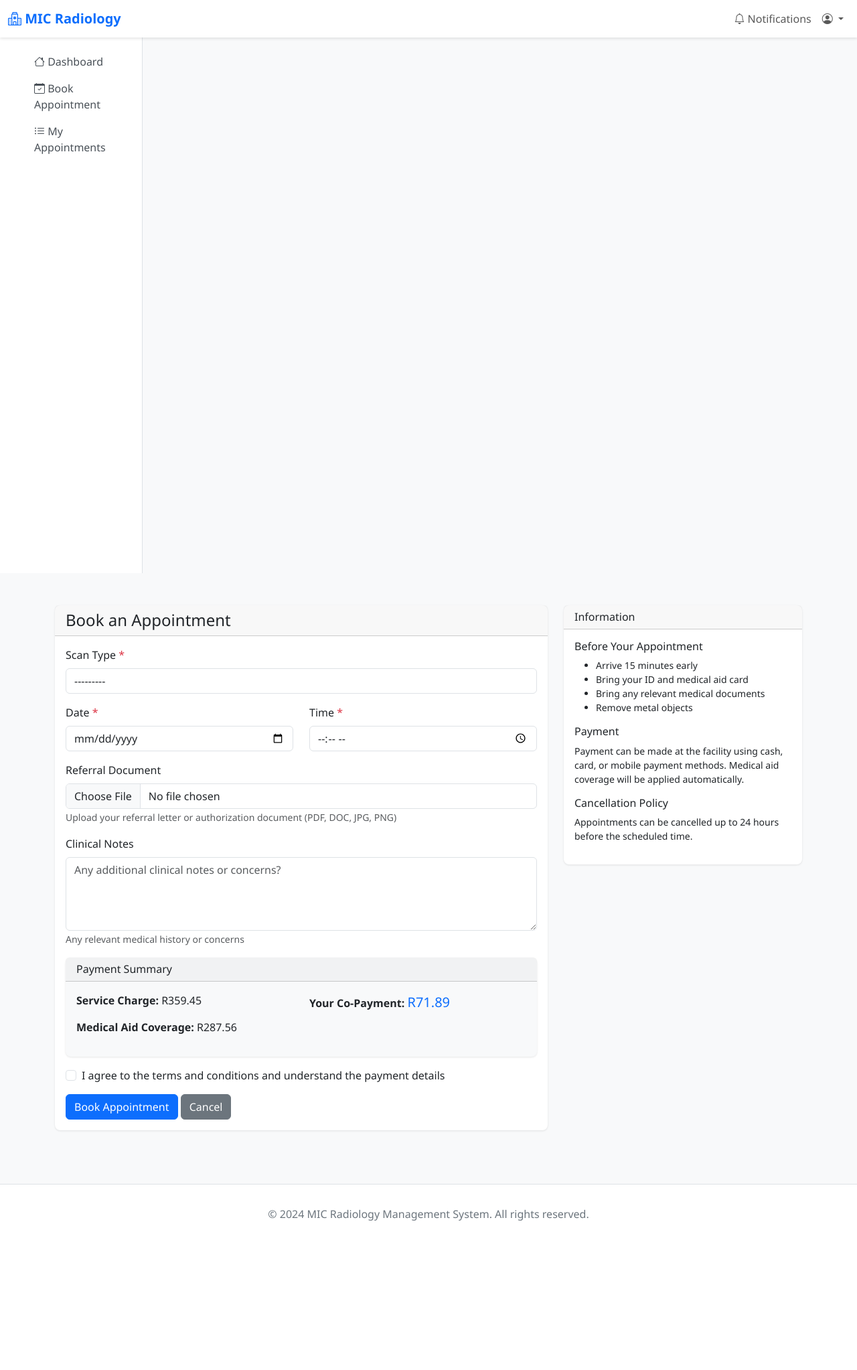
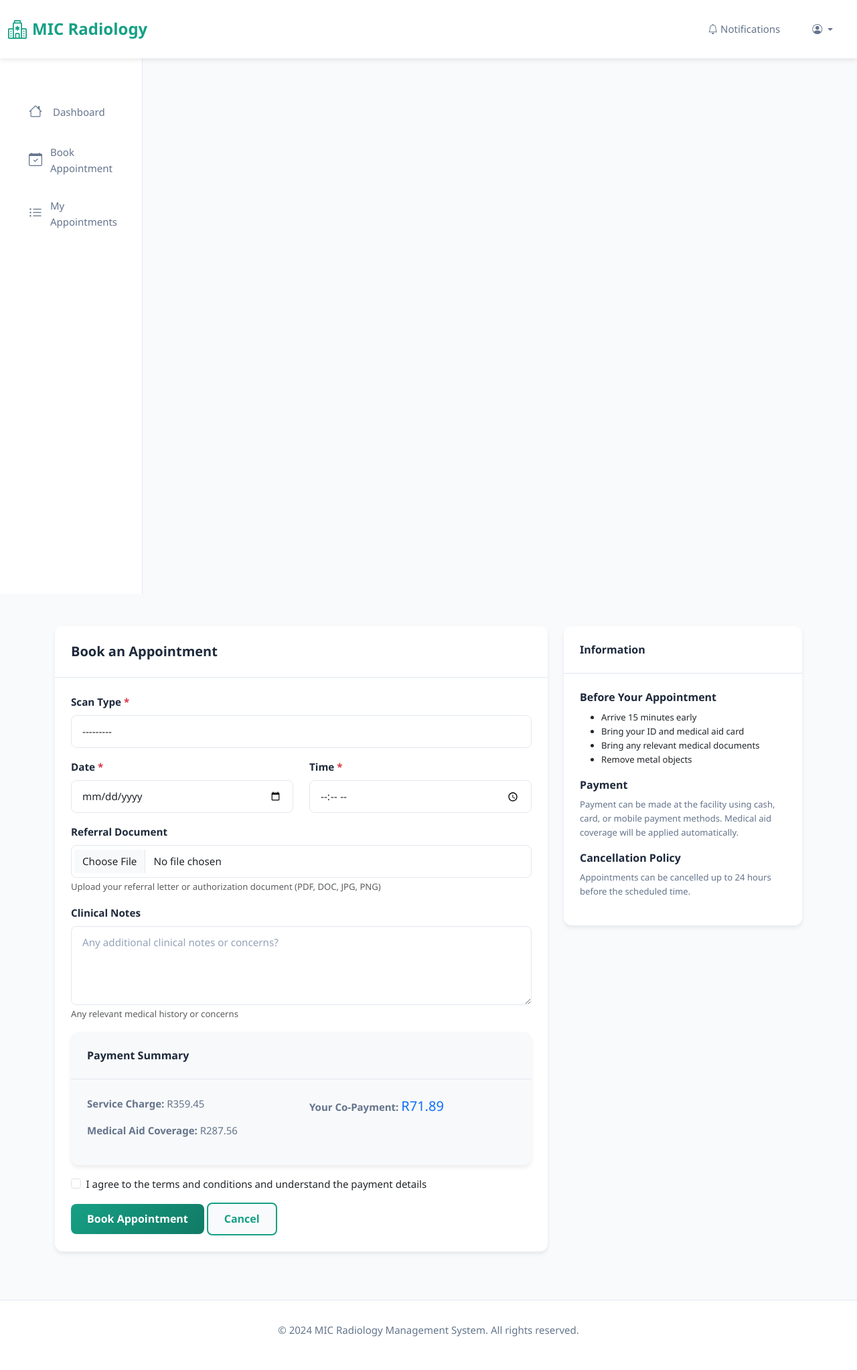
Before and after one commit to Tahsinga/Radiography-hit400-project, a Django app: page /appointments/book/ in a window 1280 px wide. Shown: the whole page at 67% size. Before the commit the page ends 1823 px from the top, so only its background shows below. Run offline with Django 4.2, Linux system fonts and the light colour scheme; a user stored in the database is signed in; data that the repository does not hold is empty.

Commit message:
Add professional CoachPro-inspired theme with consistent styling, colors, and typography

```diff
--- /dev/null
+++ b/static/css/theme.css
@@ -0,0 +1,550 @@
+/* ============================================
+   MIC RADIOLOGY - PROFESSIONAL THEME
+   Inspired by CoachPro Dashboard
+   ============================================ */
+
+:root {
+    /* Primary Colors - Teal & Purple Gradient */
+    --primary-teal: #16a085;
+    --primary-dark-teal: #117a65;
+    --secondary-purple: #8b5cf6;
+    --accent-orange: #f59e0b;
+    --accent-pink: #ec4899;
+    --accent-blue: #3b82f6;
+
+    /* Neutral Colors */
+    --bg-light: #f8fafc;
+    --bg-white: #ffffff;
+    --text-dark: #1e293b;
+    --text-gray: #64748b;
+    --text-light: #94a3b8;
+    --border-color: #e2e8f0;
+    --shadow-sm: 0 1px 2px rgba(0, 0, 0, 0.05);
+    --shadow-md: 0 4px 6px rgba(0, 0, 0, 0.07);
+    --shadow-lg: 0 10px 15px rgba(0, 0, 0, 0.1);
+
+    /* Font Stack */
+    --font-primary: 'Segoe UI', 'Roboto', 'Helvetica Neue', sans-serif;
+    --font-mono: 'Monaco', 'Courier New', monospace;
+}
+
+/* ============================================
+   GLOBAL STYLES
+   ============================================ */
+
+* {
+    margin: 0;
+    padding: 0;
+    box-sizing: border-box;
+}
+
+html {
+    scroll-behavior: smooth;
+}
+
+body {
+    font-family: var(--font-primary);
+    background-color: var(--bg-light);
+    color: var(--text-dark);
+    line-height: 1.6;
+    font-size: 15px;
+}
+
+h1, h2, h3, h4, h5, h6 {
+    font-family: var(--font-primary);
+    font-weight: 600;
+    line-height: 1.4;
+    color: var(--text-dark);
+}
+
+h1 { font-size: 2rem; }
+h2 { font-size: 1.75rem; }
+h3 { font-size: 1.5rem; }
+h4 { font-size: 1.25rem; }
+h5 { font-size: 1.1rem; }
+h6 { font-size: 1rem; }
+
+p {
+    color: var(--text-gray);
+    margin-bottom: 1rem;
+}
+
+a {
+    color: var(--primary-teal);
+    text-decoration: none;
+    transition: color 0.3s ease;
+}
+
+a:hover {
+    color: var(--primary-dark-teal);
+}
+
+/* ============================================
+   NAVBAR
+   ============================================ */
+
+.navbar {
+    background-color: var(--bg-white);
+    box-shadow: var(--shadow-md);
+    padding: 1rem 0;
+    position: sticky;
+    top: 0;
+    z-index: 1000;
+}
+
+.navbar-brand {
+    font-size: 1.5rem;
+    font-weight: 700;
+    color: var(--primary-teal) !important;
+    display: flex;
+    align-items: center;
+    gap: 0.5rem;
+}
+
+.navbar-brand i {
+    font-size: 1.75rem;
+}
+
+.navbar-nav .nav-link {
+    color: var(--text-gray) !important;
+    font-weight: 500;
+    margin: 0 0.5rem;
+    padding: 0.5rem 1rem !important;
+    border-radius: 0.5rem;
+    transition: all 0.3s ease;
+}
+
+.navbar-nav .nav-link:hover,
+.navbar-nav .nav-link.active {
+    background-color: rgba(22, 160, 133, 0.1);
+    color: var(--primary-teal) !important;
+}
+
+/* ============================================
+   SIDEBAR
+   ============================================ */
+
+.sidebar {
+    background-color: var(--bg-white);
+    border-right: 1px solid var(--border-color);
+    padding: 2rem 0;
+    min-height: 100vh;
+    position: sticky;
+    top: 70px;
+}
+
+.sidebar .nav-link {
+    color: var(--text-gray);
+    padding: 0.75rem 1.5rem;
+    margin: 0.25rem 0;
+    border-left: 3px solid transparent;
+    border-radius: 0;
+    font-weight: 500;
+    display: flex;
+    align-items: center;
+    gap: 0.75rem;
+    transition: all 0.3s ease;
+}
+
+.sidebar .nav-link i {
+    font-size: 1.25rem;
+    width: 24px;
+}
+
+.sidebar .nav-link:hover {
+    background-color: rgba(22, 160, 133, 0.05);
+    color: var(--primary-teal);
+    border-left-color: var(--primary-teal);
+    padding-left: 1.75rem;
+}
+
+.sidebar .nav-link.active {
+    background-color: rgba(22, 160, 133, 0.1);
+    color: var(--primary-teal);
+    border-left-color: var(--primary-teal);
+    font-weight: 600;
+}
+
+/* ============================================
+   CARDS
+   ============================================ */
+
+.card {
+    border: none;
+    border-radius: 0.75rem;
+    background-color: var(--bg-white);
+    box-shadow: var(--shadow-md);
+    transition: all 0.3s ease;
+    overflow: hidden;
+}
+
+.card:hover {
+    box-shadow: var(--shadow-lg);
+    transform: translateY(-2px);
+}
+
+.card-header {
+    background-color: transparent;
+    border-bottom: 1px solid var(--border-color);
+    padding: 1.5rem;
+    display: flex;
+    justify-content: space-between;
+    align-items: center;
+}
+
+.card-title {
+    font-size: 1.25rem;
+    font-weight: 600;
+    margin: 0;
+}
+
+.card-body {
+    padding: 1.5rem;
+}
+
+.card-footer {
+    background-color: var(--bg-light);
+    border-top: 1px solid var(--border-color);
+    padding: 1rem 1.5rem;
+}
+
+/* ============================================
+   STAT CARDS
+   ============================================ */
+
+.stat-card {
+    border-radius: 0.75rem;
+    padding: 1.5rem;
+    color: white;
+    box-shadow: var(--shadow-md);
+    transition: all 0.3s ease;
+    display: flex;
+    flex-direction: column;
+    justify-content: space-between;
+    min-height: 150px;
+}
+
+.stat-card:hover {
+    transform: translateY(-4px);
+    box-shadow: var(--shadow-lg);
+}
+
+.stat-card h6 {
+    font-size: 0.85rem;
+    font-weight: 600;
+    opacity: 0.9;
+    margin-bottom: 1rem;
+    text-transform: uppercase;
+    letter-spacing: 0.5px;
+}
+
+.stat-card .value {
+    font-size: 2rem;
+    font-weight: 700;
+}
+
+.stat-card.teal {
+    background: linear-gradient(135deg, #16a085 0%, #117a65 100%);
+}
+
+.stat-card.orange {
+    background: linear-gradient(135deg, #f59e0b 0%, #d97706 100%);
+}
+
+.stat-card.pink {
+    background: linear-gradient(135deg, #ec4899 0%, #db2777 100%);
+}
+
+.stat-card.purple {
+    background: linear-gradient(135deg, #8b5cf6 0%, #7c3aed 100%);
+}
+
+.stat-card.blue {
+    background: linear-gradient(135deg, #3b82f6 0%, #1d4ed8 100%);
+}
+
+/* ============================================
+   BUTTONS
+   ============================================ */
+
+.btn {
+    font-weight: 600;
+    padding: 0.65rem 1.5rem;
+    border-radius: 0.5rem;
+    transition: all 0.3s ease;
+    border: none;
+    font-family: var(--font-primary);
+    cursor: pointer;
+}
+
+.btn-primary {
+    background: linear-gradient(135deg, #16a085 0%, #117a65 100%);
+    color: white;
+}
+
+.btn-primary:hover {
+    background: linear-gradient(135deg, #117a65 0%, #0d5f51 100%);
+    transform: translateY(-2px);
+    box-shadow: var(--shadow-md);
+}
+
+.btn-secondary {
+    background-color: var(--bg-light);
+    color: var(--primary-teal);
+    border: 2px solid var(--primary-teal);
+}
+
+.btn-secondary:hover {
+    background-color: var(--primary-teal);
+    color: white;
+}
+
+.btn-lg {
+    padding: 0.8rem 2rem;
+    font-size: 1.1rem;
+}
+
+.btn-sm {
+    padding: 0.4rem 0.8rem;
+    font-size: 0.85rem;
+}
+
+/* ============================================
+   FORMS
+   ============================================ */
+
+.form-label {
+    font-weight: 600;
+    color: var(--text-dark);
+    margin-bottom: 0.5rem;
+    font-size: 0.95rem;
+}
+
+.form-control,
+.form-select {
+    border: 1px solid var(--border-color);
+    border-radius: 0.5rem;
+    padding: 0.75rem 1rem;
+    font-family: var(--font-primary);
+    font-size: 0.95rem;
+    transition: all 0.3s ease;
+}
+
+.form-control:focus,
+.form-select:focus {
+    border-color: var(--primary-teal);
+    box-shadow: 0 0 0 3px rgba(22, 160, 133, 0.1);
+    outline: none;
+}
+
+.form-control::placeholder {
+    color: var(--text-light);
+}
+
+/* ============================================
+   TABLES
+   ============================================ */
+
+.table {
+    border-collapse: collapse;
+    font-size: 0.95rem;
+}
+
+.table thead th {
+    background-color: var(--bg-light);
+    color: var(--text-dark);
+    font-weight: 600;
+    border-bottom: 2px solid var(--border-color);
+    padding: 1rem;
+    text-align: left;
+}
+
+.table tbody tr {
+    transition: background-color 0.2s ease;
+}
+
+.table tbody tr:hover {
+    background-color: var(--bg-light);
+}
+
+.table tbody td {
+    padding: 1rem;
+    border-bottom: 1px solid var(--border-color);
+}
+
+/* ============================================
+   ALERTS & BADGES
+   ============================================ */
+
+.alert {
+    border: none;
+    border-radius: 0.5rem;
+    padding: 1rem 1.25rem;
+    font-weight: 500;
+}
+
+.alert-success {
+    background-color: rgba(22, 160, 133, 0.1);
+    color: var(--primary-teal);
+}
+
+.alert-danger {
+    background-color: rgba(239, 68, 68, 0.1);
+    color: #dc2626;
+}
+
+.alert-warning {
+    background-color: rgba(245, 158, 11, 0.1);
+    color: #d97706;
+}
+
+.alert-info {
+    background-color: rgba(59, 130, 246, 0.1);
+    color: #1d4ed8;
+}
+
+.badge {
+    font-weight: 600;
+    padding: 0.35rem 0.75rem;
+    border-radius: 0.375rem;
+    font-size: 0.8rem;
+    text-transform: uppercase;
+    letter-spacing: 0.3px;
+}
+
+.badge-success {
+    background-color: rgba(22, 160, 133, 0.15);
+    color: var(--primary-teal);
+}
+
+.badge-danger {
+    background-color: rgba(239, 68, 68, 0.15);
+    color: #dc2626;
+}
+
+/* ============================================
+   DASHBOARD LAYOUT
+   ============================================ */
+
+.dashboard-container {
+    padding: 2rem;
+}
+
+.dashboard-header {
+    margin-bottom: 2rem;
+}
+
+.dashboard-header h1 {
+    font-size: 2rem;
+    margin-bottom: 0.5rem;
+}
+
+.stats-grid {
+    display: grid;
+    grid-template-columns: repeat(auto-fit, minmax(250px, 1fr));
+    gap: 1.5rem;
+    margin-bottom: 2rem;
+}
+
+.content-grid {
+    display: grid;
+    grid-template-columns: repeat(auto-fit, minmax(300px, 1fr));
+    gap: 1.5rem;
+}
+
+/* ============================================
+   FOOTER
+   ============================================ */
+
+.footer {
+    background-color: var(--bg-white);
+    border-top: 1px solid var(--border-color);
+    padding: 2rem;
+    margin-top: 3rem;
+    text-align: center;
+    color: var(--text-gray);
+}
+
+.footer a {
+    color: var(--primary-teal);
+}
+
+/* ============================================
+   RESPONSIVE
+   ============================================ */
+
+@media (max-width: 768px) {
+    .sidebar {
+        position: relative;
+        top: auto;
+        min-height: auto;
+        padding: 1rem 0;
+    }
+
+    .dashboard-container {
+        padding: 1rem;
+    }
+
+    .stats-grid,
+    .content-grid {
+        grid-template-columns: 1fr;
+    }
+
+    h1 { font-size: 1.5rem; }
+    h2 { font-size: 1.25rem; }
+}
+
+/* ============================================
+   UTILITY CLASSES
+   ============================================ */
+
+.text-muted {
+    color: var(--text-light);
+}
+
+.text-success {
+    color: var(--primary-teal);
+}
+
+.text-danger {
+    color: #dc2626;
+}
+
+.bg-light-teal {
+    background-color: rgba(22, 160, 133, 0.05);
+}
+
+.rounded-md {
+    border-radius: 0.5rem;
+}
+
+.rounded-lg {
+    border-radius: 0.75rem;
+}
+
+.shadow-sm {
+    box-shadow: var(--shadow-sm);
+}
+
+.shadow-md {
+    box-shadow: var(--shadow-md);
+}
+
+.shadow-lg {
+    box-shadow: var(--shadow-lg);
+}
+
+.mb-0 { margin-bottom: 0; }
+.mb-1 { margin-bottom: 0.5rem; }
+.mb-2 { margin-bottom: 1rem; }
+.mb-3 { margin-bottom: 1.5rem; }
+.mb-4 { margin-bottom: 2rem; }
+
+.mt-0 { margin-top: 0; }
+.mt-1 { margin-top: 0.5rem; }
+.mt-2 { margin-top: 1rem; }
+.mt-3 { margin-top: 1.5rem; }
+.mt-4 { margin-top: 2rem; }
+
+.gap-2 { gap: 1rem; }
+.gap-3 { gap: 1.5rem; }
--- a/templates/base.html
+++ b/templates/base.html
@@ -4,76 +4,19 @@
     <meta charset="UTF-8">
     <meta name="viewport" content="width=device-width, initial-scale=1.0">
     <title>{% block title %}MIC Radiology Management System{% endblock %}</title>
+    {% load static %}
+
+    <!-- Bootstrap CSS -->
     <link href="https://cdn.jsdelivr.net/npm/bootstrap@5.3.0/dist/css/bootstrap.min.css" rel="stylesheet">
+    <!-- Bootstrap Icons -->
     <link rel="stylesheet" href="https://cdn.jsdelivr.net/npm/bootstrap-icons@1.11.0/font/bootstrap-icons.css">
+    <!-- Custom Theme CSS -->
+    <link rel="stylesheet" href="{% static 'css/theme.css' %}">
+
     <style>
+        /* Quick overrides if needed */
         body {
-            background-color: #f8f9fa;
-            font-family: 'Segoe UI', Tahoma, Geneva, Verdana, sans-serif;
-        }
-        .navbar-brand {
-            font-weight: bold;
-            color: #0d6efd !important;
-        }
-        .navbar {
-            background-color: #ffffff;
-            box-shadow: 0 2px 4px rgba(0, 0, 0, 0.1);
-        }
-        .sidebar {
-            background-color: #ffffff;
-            border-right: 1px solid #dee2e6;
-            min-height: 100vh;
-        }
-        .sidebar .nav-link {
-            color: #495057;
-            border-left: 3px solid transparent;
-            padding-left: 1.25rem;
-        }
-        .sidebar .nav-link:hover,
-        .sidebar .nav-link.active {
-            background-color: #f8f9fa;
-            color: #0d6efd;
-            border-left-color: #0d6efd;
-        }
-        .card {
-            border: none;
-            border-radius: 0.5rem;
-            box-shadow: 0 1px 3px rgba(0, 0, 0, 0.1);
-            margin-bottom: 1.5rem;
-        }
-        .btn-primary {
-            background-color: #0d6efd;
-            border-color: #0d6efd;
-        }
-        .btn-primary:hover {
-            background-color: #0b5ed7;
-            border-color: #0b5ed7;
-        }
-        .dashboard-card {
-            border-radius: 0.5rem;
-            padding: 2rem;
-            margin-bottom: 2rem;
-        }
-        .stat-card {
-            background: linear-gradient(135deg, #667eea 0%, #764ba2 100%);
-            color: white;
-        }
-        .footer {
-            background-color: #ffffff;
-            border-top: 1px solid #dee2e6;
-            padding: 2rem 0;
-            margin-top: 2rem;
-            text-align: center;
-            color: #6c757d;
-        }
-        .alert {
-            border-radius: 0.5rem;
-            border: none;
-        }
-        @media (max-width: 768px) {
-            .sidebar {
-                min-height: auto;
-            }
+            font-family: 'Segoe UI', 'Roboto', 'Helvetica Neue', sans-serif;
         }
     </style>
     {% block extra_css %}{% endblock %}
```
Also changed, not shown: templates/users/patient_dashboard.html (+68 -42 lines).
